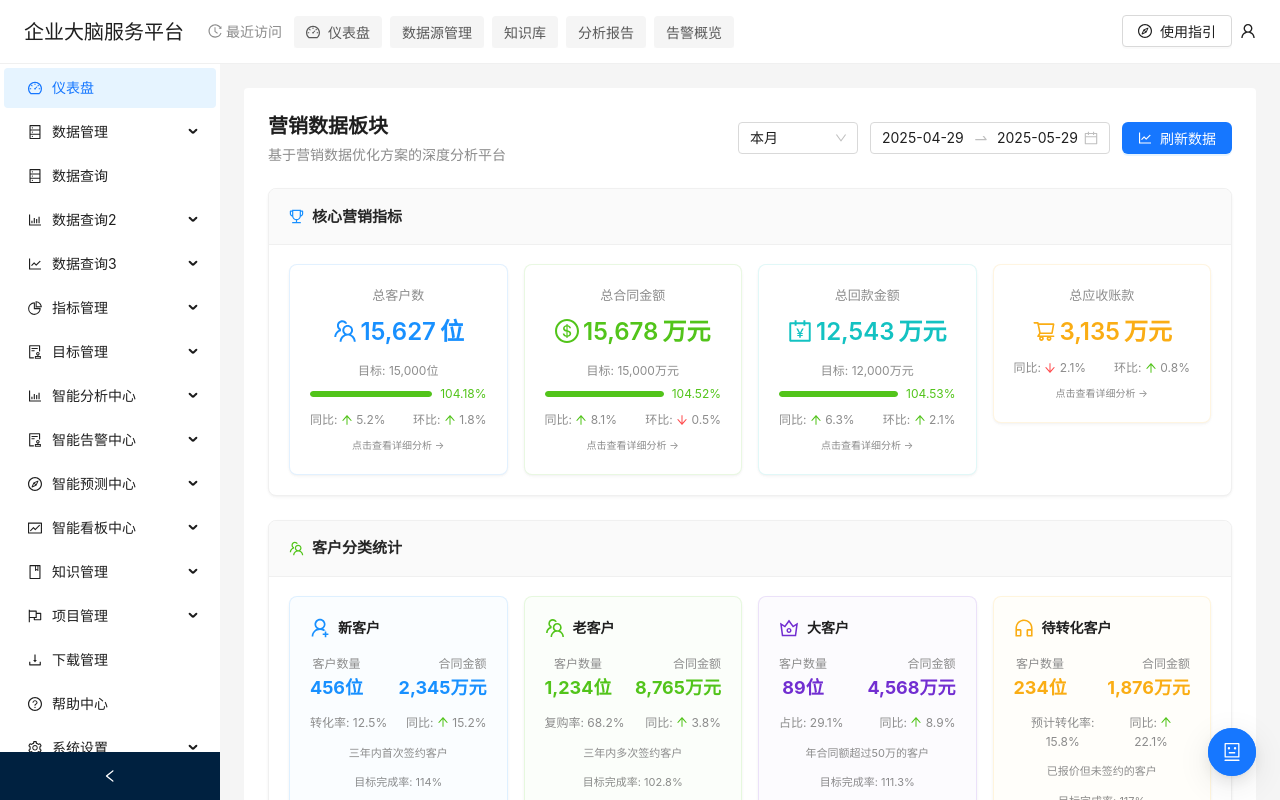
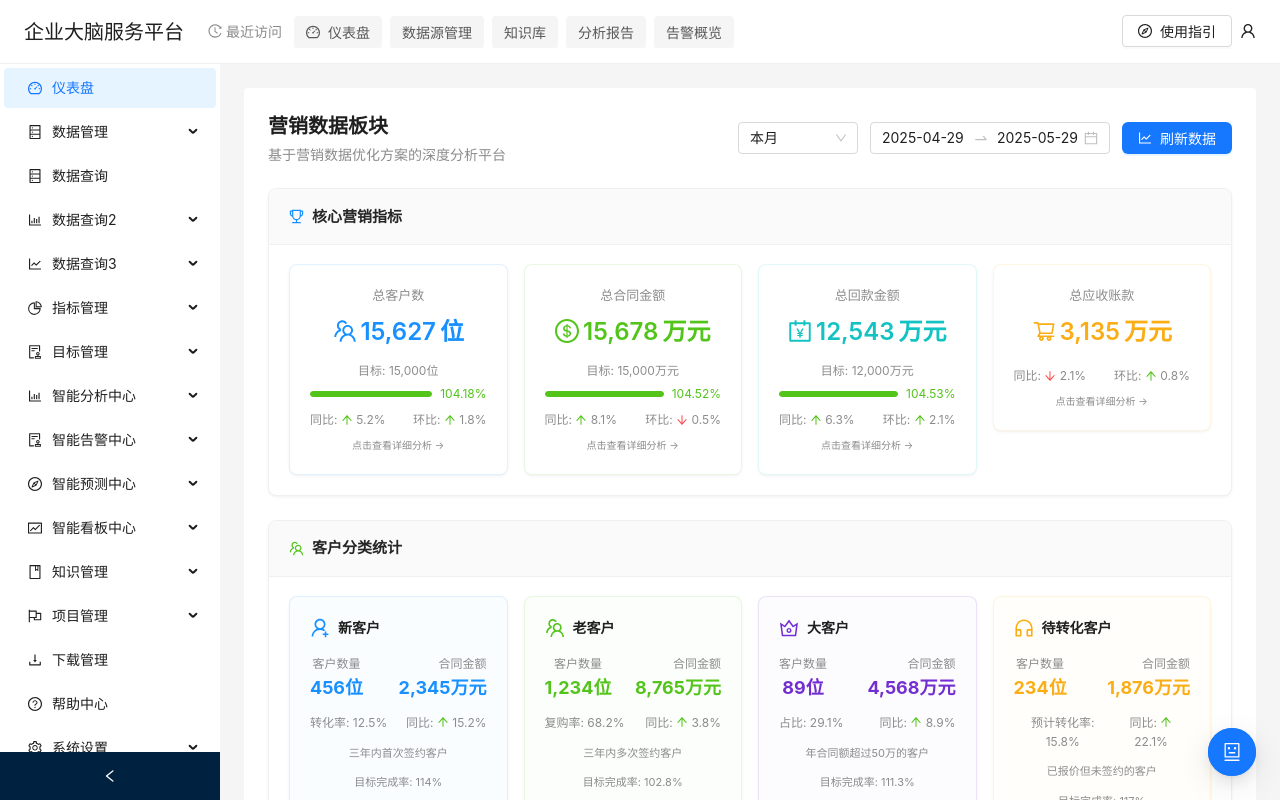
Before and after one commit to kehan857/Enterprise-Brain-Platform, a React (Vite) app: page /marketing-analytics in a window 1280 px wide. Shown: the top 800 px of the page. Built offline with nearby package versions, Linux system fonts and the light colour scheme.

Commit message:
营销数据板块主页面：为总回款金额和总应收账款模块添加底部对齐样式，使用flex-fill确保4个核心指标卡片高度一致

```diff
--- a/src/pages/marketing/analytics/index.tsx
+++ b/src/pages/marketing/analytics/index.tsx
@@ -338,10 +338,10 @@ const MarketingAnalytics: React.FC = () => {
       >
         <Row gutter={[16, 16]}>
           {coreMetrics.map((metric) => (
-            <Col key={metric.key} xs={24} sm={12} md={6}>
+            <Col key={metric.key} xs={24} sm={12} md={6} className="flex-fill">
               <Card
                 size="small"
-                className="metric-card"
+                className="metric-card flex-fill"
                 style={{
                   borderColor: `${metric.color}20`,
                   cursor: 'pointer'
--- a/src/styles/layout.css
+++ b/src/styles/layout.css
@@ -456,6 +456,10 @@
   flex-direction: column;
 }
 
+.flex-fill.ant-col {
+  display: flex;
+}
+
 .text-center {
   text-align: center;
 }
```
